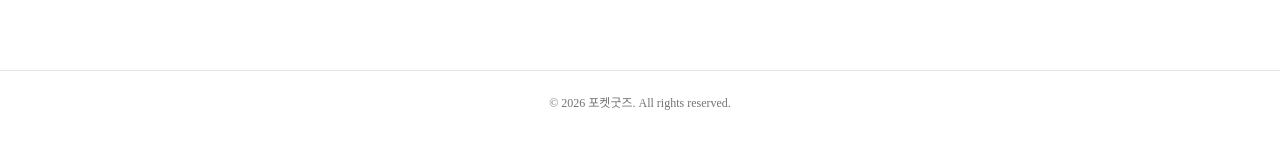
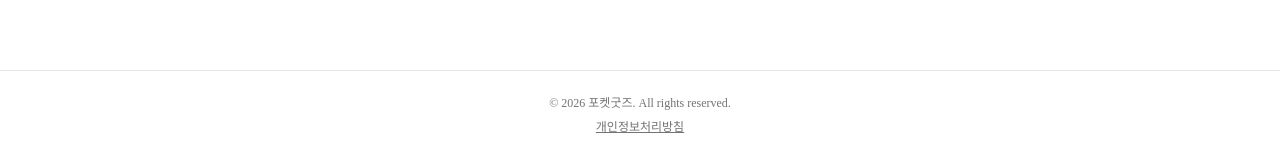
Before and after one commit to GanziMan/pocket-goods, a Next.js app in the folder apps/web/: page / in a window 1280 px wide. Shown: the part 3100-3256 px from the top of the page. Before the commit the page ends 3235 px from the top, so only its background shows below. Built offline with nearby package versions, Linux system fonts and the light colour scheme; no server answers.

Commit message:
feat: 개인정보처리방침 추가

```diff
--- a/apps/web/src/app/page.tsx
+++ b/apps/web/src/app/page.tsx
@@ -34,7 +34,10 @@ export default async function Home() {
 
       {/* Footer */}
       <footer className="border-t px-4 py-6 text-center text-xs text-muted-foreground">
-        &copy; {new Date().getFullYear()} {t.footer.copyright}. All rights reserved.
+        <p>&copy; {new Date().getFullYear()} {t.footer.copyright}. All rights reserved.</p>
+        <div className="mt-2 space-x-3">
+          <a href="/privacy" className="underline hover:text-foreground">{t.footer.privacy}</a>
+         </div>
       </footer>
     </main>
   );
--- a/apps/web/src/lib/i18n/dictionaries/en.ts
+++ b/apps/web/src/lib/i18n/dictionaries/en.ts
@@ -80,6 +80,8 @@ const en = {
     ctaDesign: "Design Goods",
     ctaProfile: "AI Profile",
     copyright: "Pocket Goods",
+    privacy: "Privacy Policy",
+    deleteAccount: "Delete Account",
   },
   login: {
     title: "Sign in for more",
--- a/apps/web/src/lib/i18n/dictionaries/ja.ts
+++ b/apps/web/src/lib/i18n/dictionaries/ja.ts
@@ -80,6 +80,8 @@ const ja = {
     ctaDesign: "グッズをデザイン",
     ctaProfile: "AIプロフィール",
     copyright: "ポケットグッズ",
+    privacy: "プライバシーポリシー",
+    deleteAccount: "アカウント削除",
   },
   login: {
     title: "ログインしてもっと作ろう",
--- a/apps/web/src/lib/i18n/dictionaries/ko.ts
+++ b/apps/web/src/lib/i18n/dictionaries/ko.ts
@@ -78,6 +78,8 @@ const ko = {
     ctaDesign: "굿즈 디자인하기",
     ctaProfile: "AI 프로필 만들기",
     copyright: "포켓굿즈",
+    privacy: "개인정보처리방침",
+    deleteAccount: "계정 삭제",
   },
   login: {
     title: "로그인하고 더 많이 만들기",
--- a/apps/web/src/lib/i18n/dictionaries/pt-BR.ts
+++ b/apps/web/src/lib/i18n/dictionaries/pt-BR.ts
@@ -80,6 +80,8 @@ const ptBR = {
     ctaDesign: "Criar Design",
     ctaProfile: "Perfil IA",
     copyright: "Pocket Goods",
+    privacy: "Política de Privacidade",
+    deleteAccount: "Excluir Conta",
   },
   login: {
     title: "Entre para criar mais",
--- a/apps/web/src/lib/i18n/dictionaries/zh-CN.ts
+++ b/apps/web/src/lib/i18n/dictionaries/zh-CN.ts
@@ -80,6 +80,8 @@ const zhCN = {
     ctaDesign: "设计好物",
     ctaProfile: "AI头像",
     copyright: "Pocket Goods",
+    privacy: "隐私政策",
+    deleteAccount: "删除账户",
   },
   login: {
     title: "登录解锁更多次数",
```
